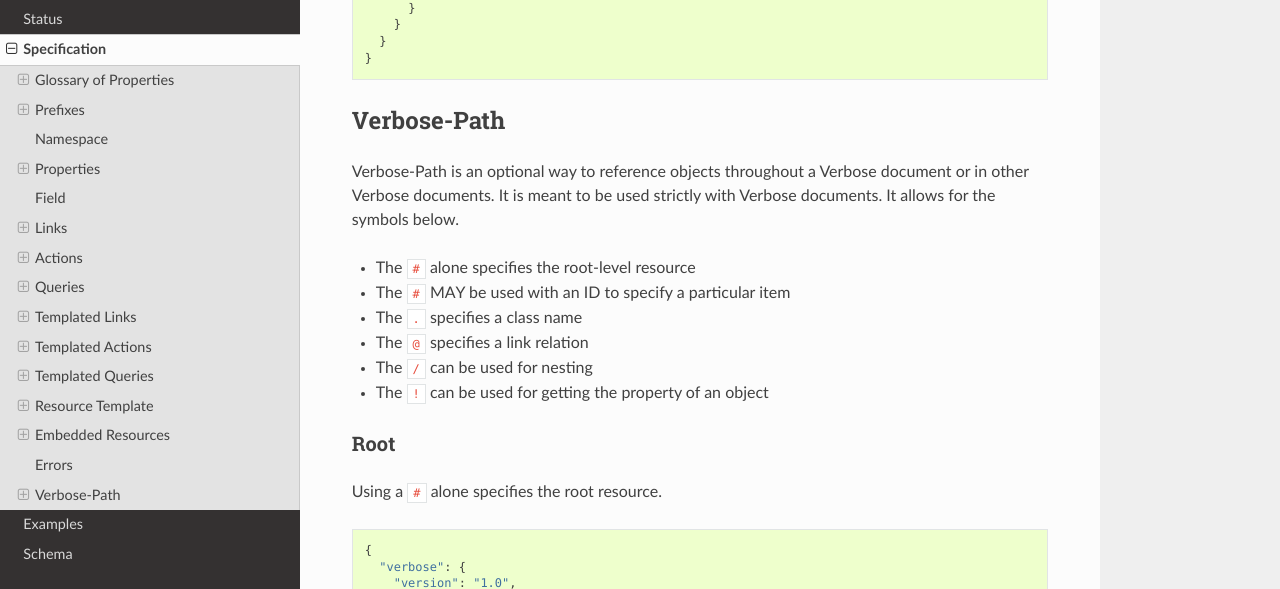
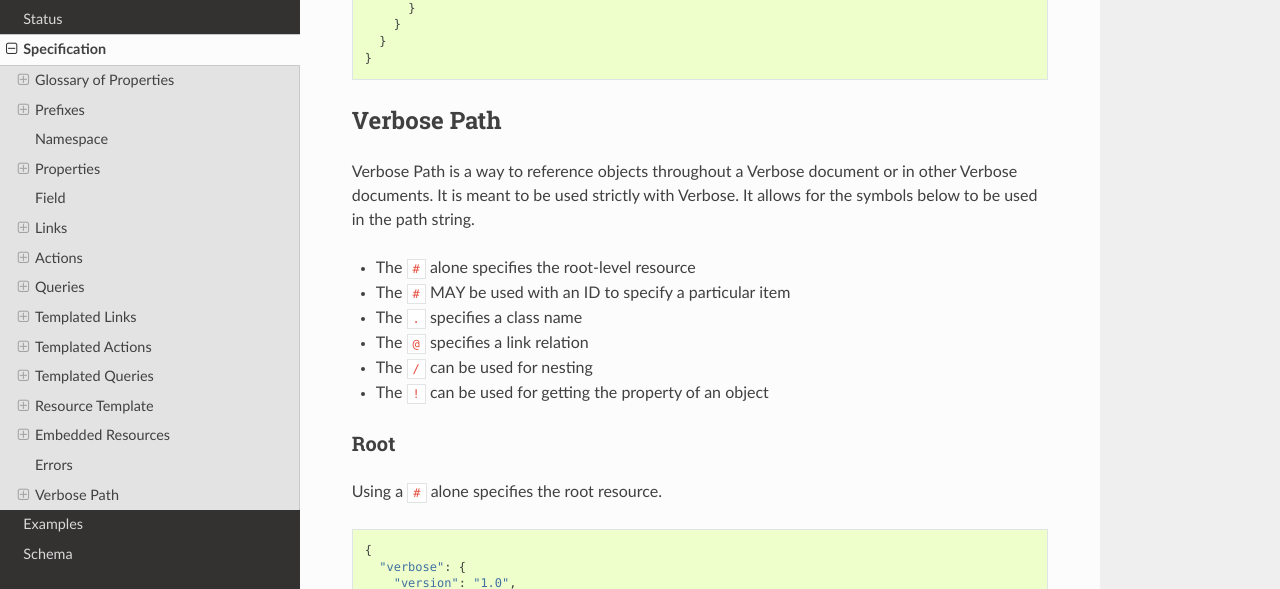
Before and after one commit to smizell/verbose, a Sphinx documentation site: the page built from docs/specification.rst, in a window 1280 px wide and 900 px high, scrolled down 10852 px. Shown: the part 156-745 px from the top of the window. Built offline with Sphinx 7.4.7 and the Read the Docs theme 2.0.0, drawn with Linux system fonts in a browser that asks for light colours.

Commit message:
Add clarity

```diff
--- a/docs/specification.rst
+++ b/docs/specification.rst
@@ -533,10 +533,10 @@ The ``errors`` property is a Verbose object that can be used specifically for er
     }
   }
 
-Verbose-Path
+Verbose Path
 ------------
 
-Verbose-Path is an optional way to reference objects throughout a Verbose document or in other Verbose documents. It is meant to be used strictly with Verbose documents. It allows for the symbols below.
+Verbose Path is a way to reference objects throughout a Verbose document or in other Verbose documents. It is meant to be used strictly with Verbose. It allows for the symbols below to be used in the path string.
 
 * The ``#`` alone specifies the root-level resource
 * The ``#`` MAY be used with an ID to specify a particular item
```
